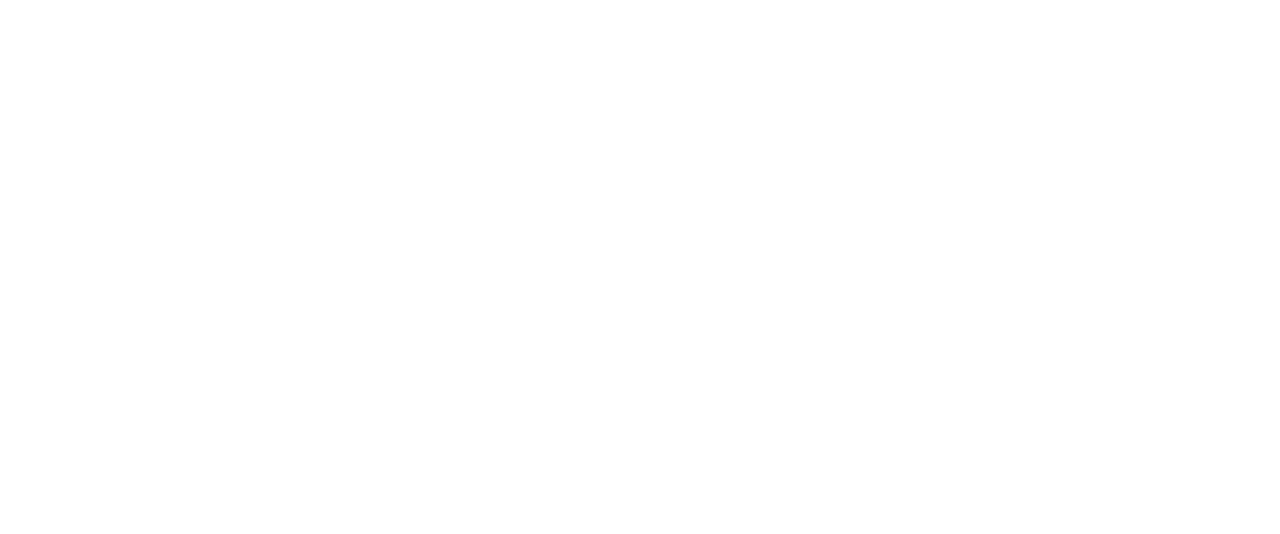
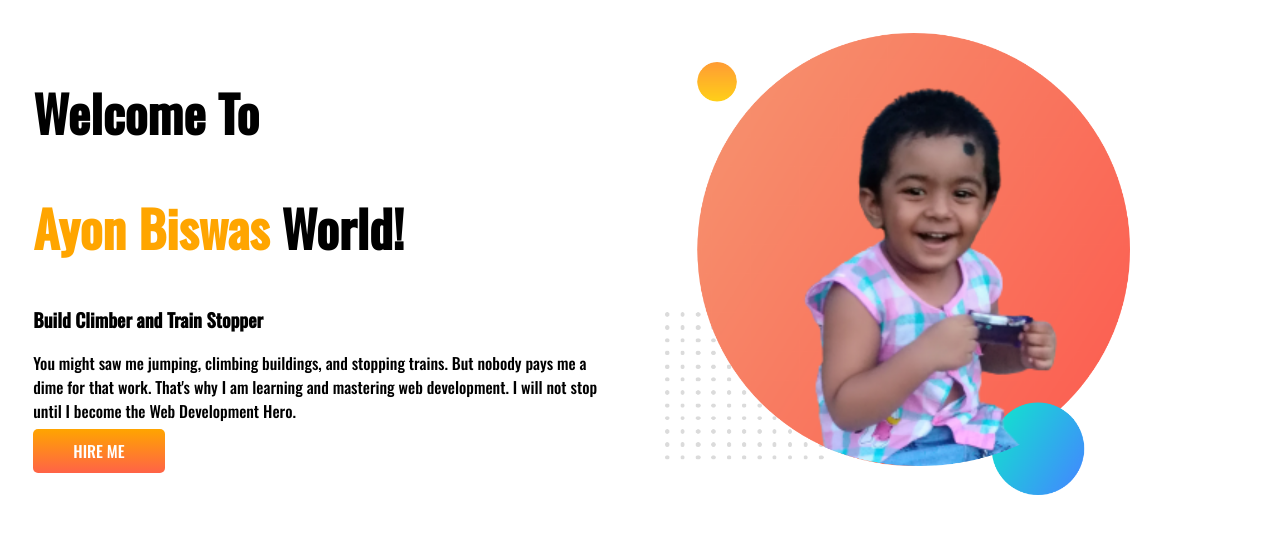
Before and after one commit to alipkumarbiswas/developer-portfolio-1, a plain HTML site: page index.html in a window 1280 px wide. Drawn offline with nearby package versions, Linux system fonts and the light colour scheme.

Commit message:
important part added

```diff
--- a/index.html
+++ b/index.html
@@ -6,11 +6,29 @@
     <meta http-equiv="X-UA-Compatible" content="IE=edge">
     <meta name="viewport" content="width=device-width, initial-scale=1.0">
     <title>My journy</title>
+    <link rel="preconnect" href="https://fonts.googleapis.com">
+    <link rel="preconnect" href="https://fonts.gstatic.com" crossorigin>
+    <link href="https://fonts.googleapis.com/css2?family=Oswald:wght@500&display=swap" rel="stylesheet">
     <link rel="stylesheet" href="style.css">
 </head>
 
 <body>
-
+    <section>
+        <div class="half-width">
+            <h1>Welcome To</h1>
+            <h1><span class="orange-color">Ayon Biswas</span> World!</h1>
+            <h3>Build Climber and Train Stopper</h3>
+            <p>You might saw me jumping, climbing buildings, and stopping trains. But nobody pays me a dime for that
+                work.
+                That's
+                why I am learning and mastering web development. I will not stop until I become the Web Development
+                Hero.
+            </p>
+            <a class="link-button" target="_blank" href="https://www.linkedin.com/company/programminghero/">HIRE ME</a>
+        </div>
+        <div class="half-width"><img src="images/Ayon-Sona-1.png" alt="">
+        </div>
+    </section>
 </body>
 
 </html>
--- a/style.css
+++ b/style.css
@@ -0,0 +1,28 @@
+body{
+    font-family: 'Oswald', sans-serif;
+}
+h1{
+    font-size: 50px;
+}
+.orange-color{
+    color: orange;
+}
+section{
+    display: flex;
+}
+.half-width{
+    width: 50%;
+    padding: 2%;
+}
+
+.half-width img{
+    width: 80%;
+}
+.link-button{
+    text-decoration: none;
+   background-image: linear-gradient(orange,tomato);
+   color: white;
+   font-size: 700;
+    padding: 10px 40px;
+    border-radius: 5px;
+}
```
Also changed, not shown: images/Ayan-Sona-2.png (added), images/Ayon-Sona-1.png (added), showOff/IMG_20200626_185539_1-removebg-preview.png (added), showOff/IMG_20200626_185614-removebg-preview.png (added), 2 other files.
